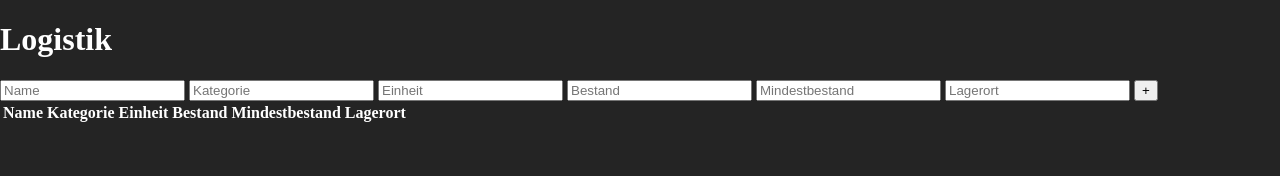
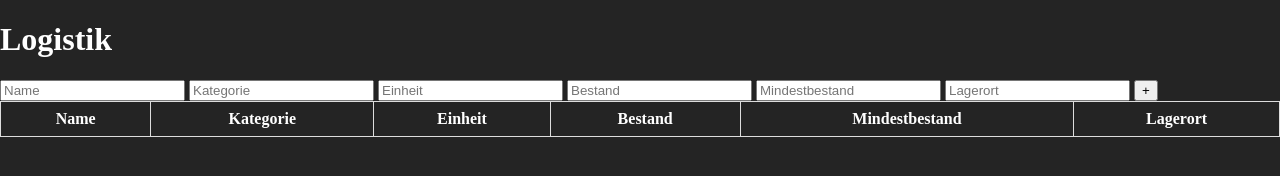
Before and after one commit to DenizCemberlitas/logistik-webapp, a website: page public/index.html in a window 1280 px wide. Drawn offline with Linux system fonts and the light colour scheme; no server answers.

Commit message:
Added: Readme.md

```diff
--- a/public/app.js
+++ b/public/app.js
@@ -69,6 +69,7 @@ async function loadProdukte(){
 
 form?.addEventListener("submit", async (e) => {
     e.preventDefault();
+
     const name = document.getElementById("nameProdukteInput").value;
     const kategorie = document.getElementById("kategorieProdukteInput").value;
     const einheit = document.getElementById("einheitProdukteInput").value;
--- a/public/style.css
+++ b/public/style.css
@@ -2,6 +2,8 @@
     --bg: #242424;
     --text: #ffffff;
     --warnung: #e91313;
+    --hover: #565656;
+    --border: #ddd;
 
 }
 
@@ -16,3 +18,19 @@ body {
     background-color: var(--warnung);
     color: var(--text);
 }
+
+#ProdukteList {
+    border-collapse: collapse;
+    width: 100%;
+}
+
+td, th {
+  border: 1px solid var(--border);
+  padding: 8px;
+}
+
+tr:hover {background-color: var(--hover);}
+
+#produkteForm {
+    width: 100%;
+}
```
Also changed, not shown: README.md (added).
